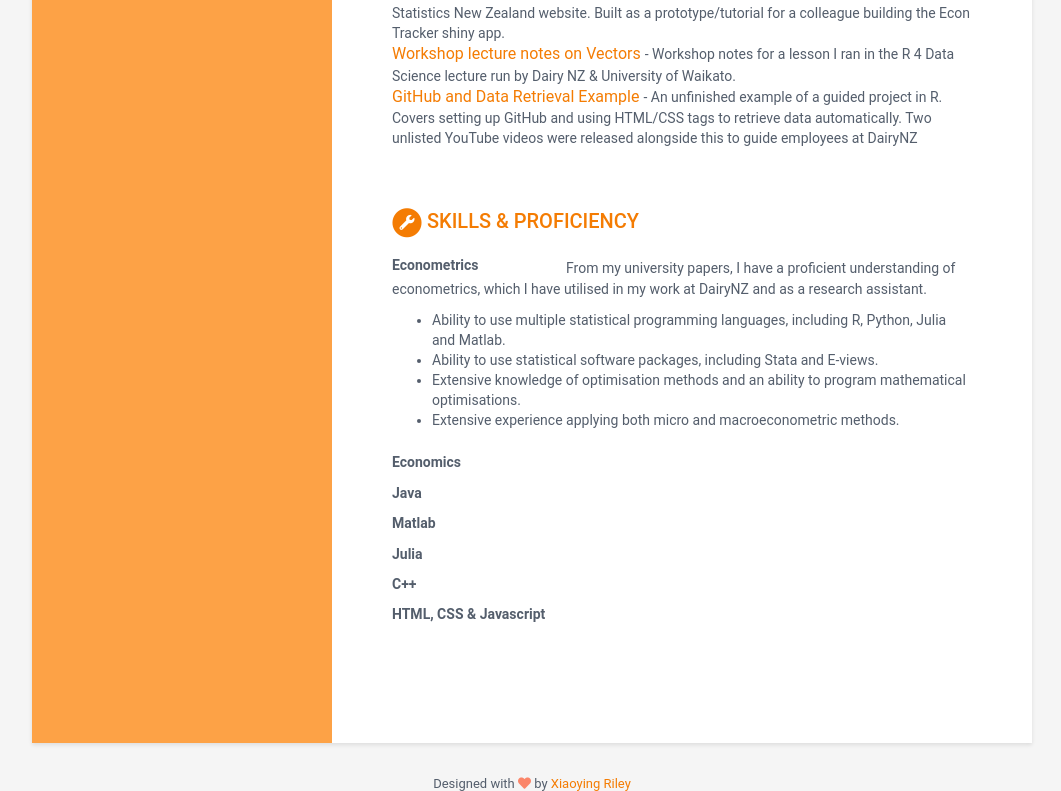
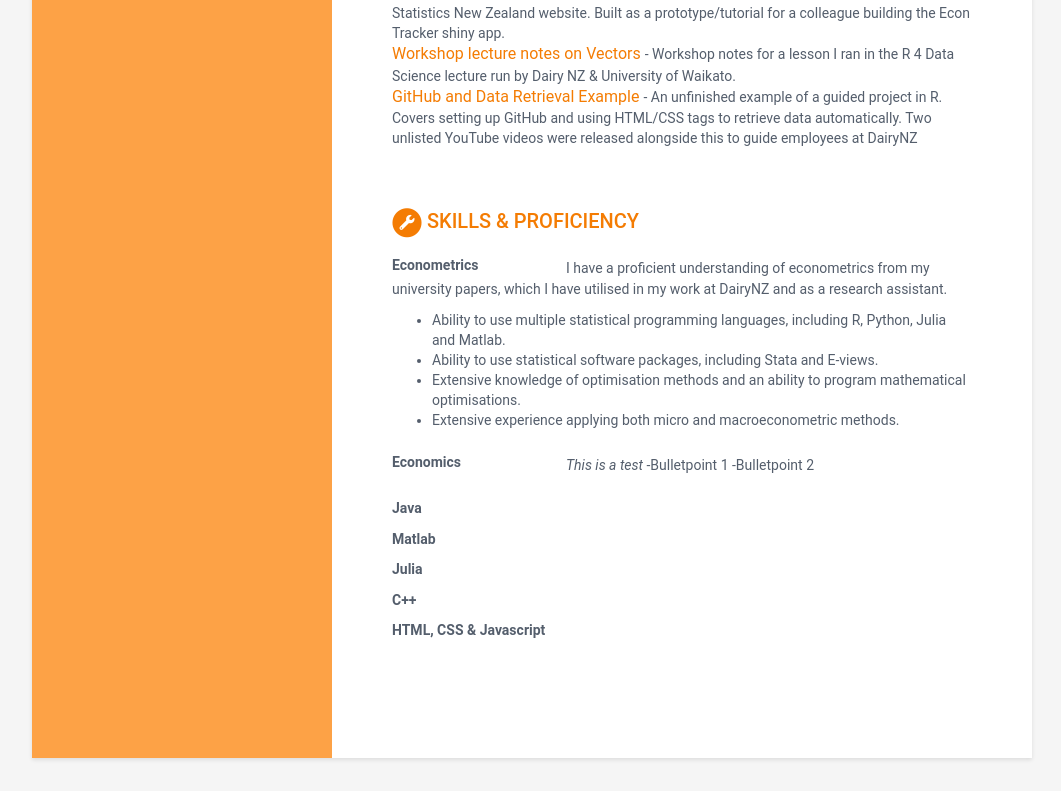
Before and after one commit to rmillzy/rmillzy.github.io, a Jekyll site: the page built from index.html, in a window 1280 px wide and 900 px high, scrolled down 4716 px, cut to the strip 0-791 px from the top of the window. Shown: the whole strip, without its empty margins (108-1169 px from the left). Built offline with Jekyll 4.4.1, drawn with Linux system fonts in a browser that asks for light colours.

Commit message:
Update data.yml

```diff
--- a/_data/data.yml
+++ b/_data/data.yml
@@ -250,13 +250,17 @@
     toolset:
       - name: Econometrics
         details: |
-            From my university papers, I have a proficient understanding of econometrics, which I have utilised in my work at DairyNZ and as a research assistant.
-              - Ability to use multiple statistical programming languages, including R, Python, Julia and Matlab.
-              - Ability to use statistical software packages, including Stata and E-views.
-              - Extensive knowledge of optimisation methods and an ability to program mathematical optimisations.
-              - Extensive experience applying both micro and macroeconometric methods.
+          I have a proficient understanding of econometrics from my university papers, which I have utilised in my work at DairyNZ and as a research assistant.
+            - Ability to use multiple statistical programming languages, including R, Python, Julia and Matlab.
+            - Ability to use statistical software packages, including Stata and E-views.
+            - Extensive knowledge of optimisation methods and an ability to program mathematical optimisations.
+            - Extensive experience applying both micro and macroeconometric methods.
+
       - name: Economics
-
+        details: |
+            *This is a test*
+            -Bulletpoint 1
+            -Bulletpoint 2
       - name: Java
 
       - name: Matlab
```
